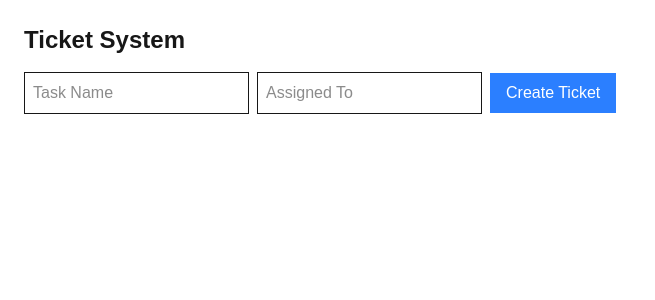
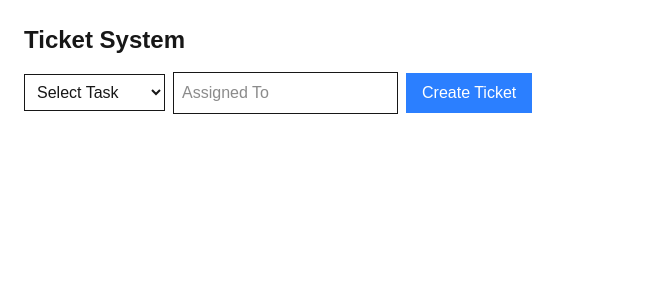
Before and after one commit to Odin-Aerotech/task-ticketing-system, a Next.js app: page / in a window 1280 px wide. Shown: the top 300 px of the page, without its empty margins (0-655 px from the left). Built offline with nearby package versions, Linux system fonts and the light colour scheme; no server answers; the database is empty.

Commit message:
changed task input field

```diff
--- a/app/page.tsx
+++ b/app/page.tsx
@@ -18,9 +18,11 @@ function formatTime(ms: number) {
 
 export default function Home() {
   const [tickets, setTickets] = useState<any[]>([]);
-  const [taskName, setTaskName] = useState("");
   const [assignedTo, setAssignedTo] = useState("");
   const [tick, setTick] = useState(0); // ✅ for live timer
+  const [taskType, setTaskType] = useState("");
+  const [customTask, setCustomTask] = useState("");
+
 
   // ✅ Fetch tickets
   const fetchTickets = async () => {
@@ -67,17 +69,30 @@ export default function Home() {
 
   // ✅ Create ticket
   const createTicket = async () => {
+    // ✅ determine task name
+    const finalTask =
+      taskType === "Other" ? customTask : taskType;
+
+    // ✅ basic validation
+    if (!finalTask || !assignedTo) {
+      alert("Please fill out all fields");
+      return;
+    }
+
+    // ✅ insert into DB
     await supabase.from("tickets").insert([
       {
-        task_name: taskName,
+        task_name: finalTask,
         assigned_to: assignedTo,
       },
     ]);
 
-    setTaskName("");
+    // ✅ reset form
+    setTaskType("");
+    setCustomTask("");
     setAssignedTo("");
-    fetchTickets();
   };
+
 
   // ✅ CLOCK TOGGLE
   const toggleClock = async (ticket: any) => {
@@ -149,12 +164,31 @@ export default function Home() {
 
       {/* Create Ticket */}
       <div className="mb-6">
-        <input
+        <select
           className="border p-2 mr-2"
-          placeholder="Task Name"
-          value={taskName}
-          onChange={(e) => setTaskName(e.target.value)}
-        />
+          value={taskType}
+          onChange={(e) => setTaskType(e.target.value)}
+        >
+          <option value="">Select Task</option>
+          <option value="Receiving WO">Receiving WO</option>
+          <option value="DA WO">DA WO</option>
+          <option value="Repair WO">Repair WO</option>
+          <option value="FT WO">FT WO</option>
+          <option value="QA WO">QA WO</option>
+          <option value="Shipping WO">Shipping WO</option>
+          <option value="Assembly WO">Assembly WO</option>
+          <option value="Refurbish WO">Refurbish WO</option>
+          <option value="Other">Other</option>
+        </select>
+        {taskType === "Other" && (
+          <input
+            className="border p-2 mr-2"
+            placeholder="Enter Task Name"
+            value={customTask}
+            onChange={(e) => setCustomTask(e.target.value)}
+          />
+        )}
+
 
         <input
           className="border p-2 mr-2"
```
